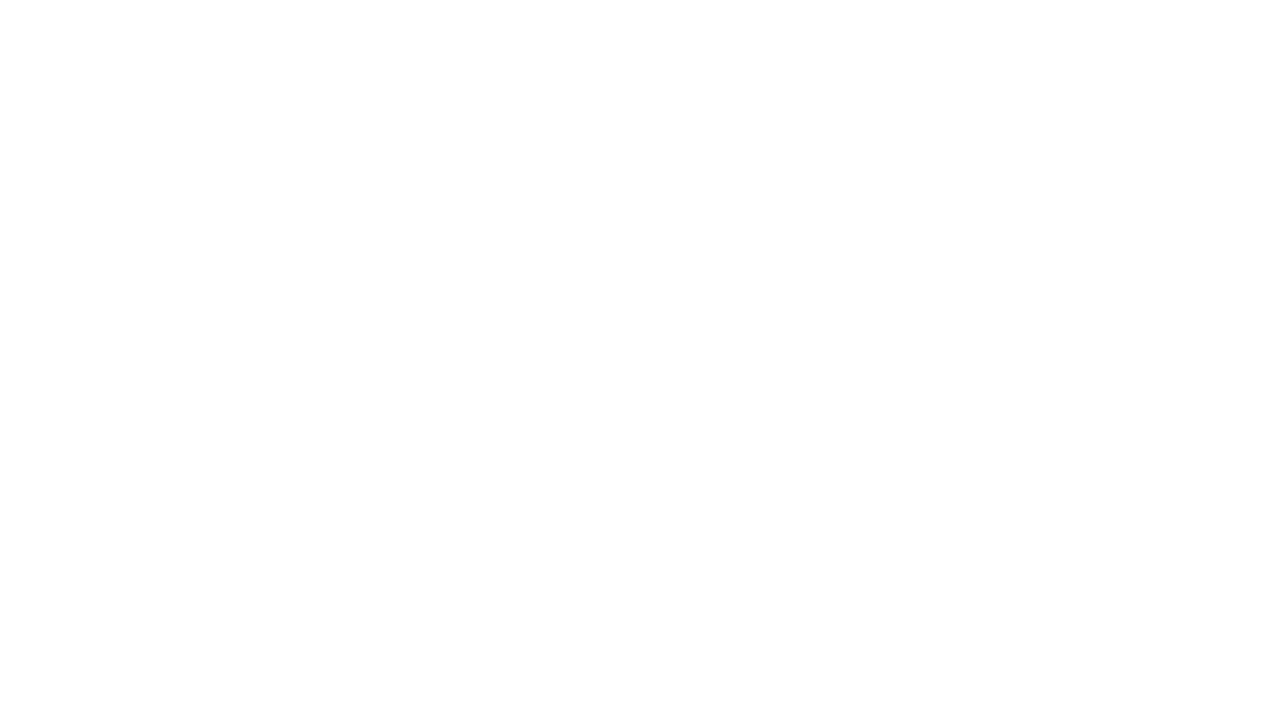
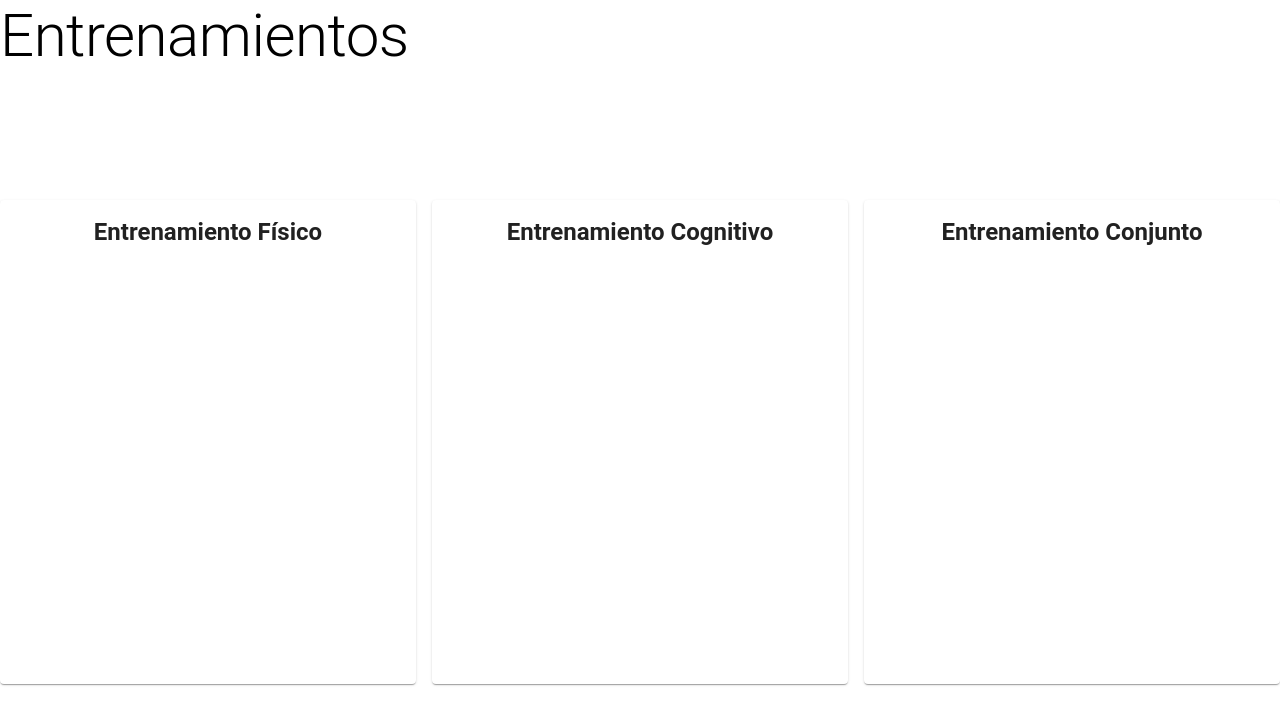
Before and after one commit to EstebanPat/cognitiv-frontend, a React (Create React App) app: page /home in a window 1280 px wide. Before the commit this address had no page. Shown: the top 724 px of the page. Built offline with nearby package versions, Linux system fonts and the light colour scheme.

Commit message:
Views of the non immersive trainings

```diff
--- a/src/App.js
+++ b/src/App.js
@@ -1,6 +1,5 @@
 import "./App.scss"
 import WelcomeView from "./screens/guest/WelcomeView";
-import Experiences from "../src/screens/guest/Experiences"
 
 function App() {
   return (
--- a/src/index.js
+++ b/src/index.js
@@ -4,14 +4,18 @@ import './index.scss';
 import App from './App';
 import { BrowserRouter, Route, Routes } from "react-router-dom";
 import RegisterView from './screens/RegisterView';
-
-
+import HomePage from './screens/HomePage';
+import PhysicalTrainings from './screens/PhysicalTrainings';
+import NonImmersive from './screens/NonImmersive';
 const root = ReactDOM.createRoot(document.getElementById('root'));
 root.render(
     <BrowserRouter>
         <Routes>
             <Route index element={<App />} />
             <Route path="signup" element={<RegisterView />} />
+            <Route path="home" element={<HomePage />} />
+            <Route path="physicaltrainings" element={<PhysicalTrainings />} />
+            <Route path="physicaltrainings/nonimmersive" element={<NonImmersive />} />
         </Routes>
     </BrowserRouter>
 );
--- /dev/null
+++ b/src/screens/HomePage.js
@@ -0,0 +1,103 @@
+import React from 'react';
+import { Card, CardContent, Typography, Grid, Box } from '@mui/material';
+import { useNavigate } from "react-router-dom";
+const cardStyles = {
+  card: {
+    height: '100%',
+    cursor: 'pointer',
+    transition: 'box-shadow 0.3s',
+    '&:hover': {
+      boxShadow: '0 0 10px rgba(0, 0, 0, 0.5)',
+    },
+  },
+  cardContent: {
+    fontWeight: 'bold',
+    textAlign: 'center',
+  },
+
+  grid:{
+    height: "500px"
+  }
+};
+
+const HomePage = () => {
+  const navigate = useNavigate();
+  const handleCardClick = (text) => {
+    // Aquí puedes realizar alguna acción cuando se hace clic en la card
+    console.log(`Hiciste clic en ${text}`);
+    if(text === "Entrenamiento Fisico"){
+      navigate("physicaltrainings")
+    }else if(text === "Entrenamiento Cognitivo"){
+
+    }else if(text === "Entrenamiento Conjunto"){
+
+    }
+  };
+
+  return (
+    <div>
+      <Typography variant="h2">Entrenamientos</Typography>
+      <Box
+        display="flex"
+        justifyContent="center"
+        alignItems="center"
+        height="calc(100vh - 60px)" // Ajusta la altura según tus necesidades
+      >
+        <Grid container spacing={2}>
+          <Grid item xs={4} style={cardStyles.grid}>
+            <Card
+              sx={cardStyles.card}
+              onClick={() => handleCardClick("Entrenamiento Fisico")}
+            >
+              <CardContent>
+                <Typography
+                  variant="h5"
+                  component="div"
+                  sx={cardStyles.cardContent}
+                >
+                  Entrenamiento Físico
+                </Typography>
+              </CardContent>
+            </Card>
+          </Grid>
+
+          <Grid item xs={4}>
+            <Card
+              sx={cardStyles.card}
+              onClick={() => handleCardClick("Entrenamiento Cognitivo")}
+            >
+              <CardContent>
+                <Typography
+                  variant="h5"
+                  component="div"
+                  sx={cardStyles.cardContent}
+                >
+                  Entrenamiento Cognitivo
+                </Typography>
+              </CardContent>
+            </Card>
+          </Grid>
+
+          <Grid item xs={4}>
+            <Card
+              sx={cardStyles.card}
+              onClick={() => handleCardClick("Entrenamiento Conjunto")}
+            >
+              <CardContent>
+                <Typography
+                  variant="h5"
+                  component="div"
+                  sx={cardStyles.cardContent}
+                >
+                  Entrenamiento Conjunto
+                </Typography>
+              </CardContent>
+            </Card>
+          </Grid>
+        </Grid>
+      </Box>
+    </div>
+  );
+}
+
+export default HomePage;
--- /dev/null
+++ b/src/screens/NonImmersive.js
@@ -0,0 +1,12 @@
+import { Typography } from '@mui/material'
+import React from 'react'
+
+const NonImmersive = () => {
+  return (
+    <div>
+      <Typography variant='h2'>RUTINAS</Typography>
+    </div>
+  )
+}
+
+export default NonImmersive
--- /dev/null
+++ b/src/screens/PhysicalTrainings.js
@@ -0,0 +1,72 @@
+import { Box, Card, CardContent, Grid, Typography } from '@mui/material'
+import React from 'react'
+import { useNavigate } from 'react-router-dom';
+const cardStyles = {
+    card: {
+      height: '100%',
+      cursor: 'pointer',
+      transition: 'box-shadow 0.3s',
+      '&:hover': {
+        boxShadow: '0 0 10px rgba(0, 0, 0, 0.5)',
+      },
+    },
+    cardContent: {
+      fontWeight: 'bold',
+      textAlign: 'center',
+    },
+
+    grid:{
+      height: "300px"
+    }
+  };
+const PhysicalTrainings = () => {
+    const navigate = useNavigate()
+    const handleCardClick = (text) => {
+        // Aquí puedes realizar alguna acción cuando se hace clic en la card
+        console.log(`Hiciste clic en ${text}`);
+        if(text === "No Inmersivo"){
+          navigate("nonimmersive")
+        }else if(text === "Inmersivo"){
+
+        }
+      };
+  return (
+    <div>
+      <Typography variant='h2'>Entrenamientos Fisicos</Typography>
+      <Box>
+        <Grid container spacing={2}>
+            <Grid item xs={5} style={cardStyles.grid}>
+                <Card
+                    sx={cardStyles.card}
+                    onClick={() => handleCardClick("Inmersivo")}
+                >
+                    <CardContent>
+                        <Typography
+                            variant='h5'
+                            component="div"
+                            sx={cardStyles.cardContent}
+                        >Realidad Virtual Inmersiva </Typography>
+                    </CardContent>
+                </Card>
+            </Grid>
+            <Grid item xs={5} >
+                <Card
+                    sx={cardStyles.card}
+                    onClick={() => handleCardClick("No Inmersivo")}
+                >
+                    <CardContent>
+                        <Typography
+                            variant='h5'
+                            component="div"
+                            sx={cardStyles.cardContent}
+                        >Realidad Virtual NO Inmersiva </Typography>
+                    </CardContent>
+                </Card>
+            </Grid>
+        </Grid>
+      </Box>
+    </div>
+  )
+}
+
+export default PhysicalTrainings
```
